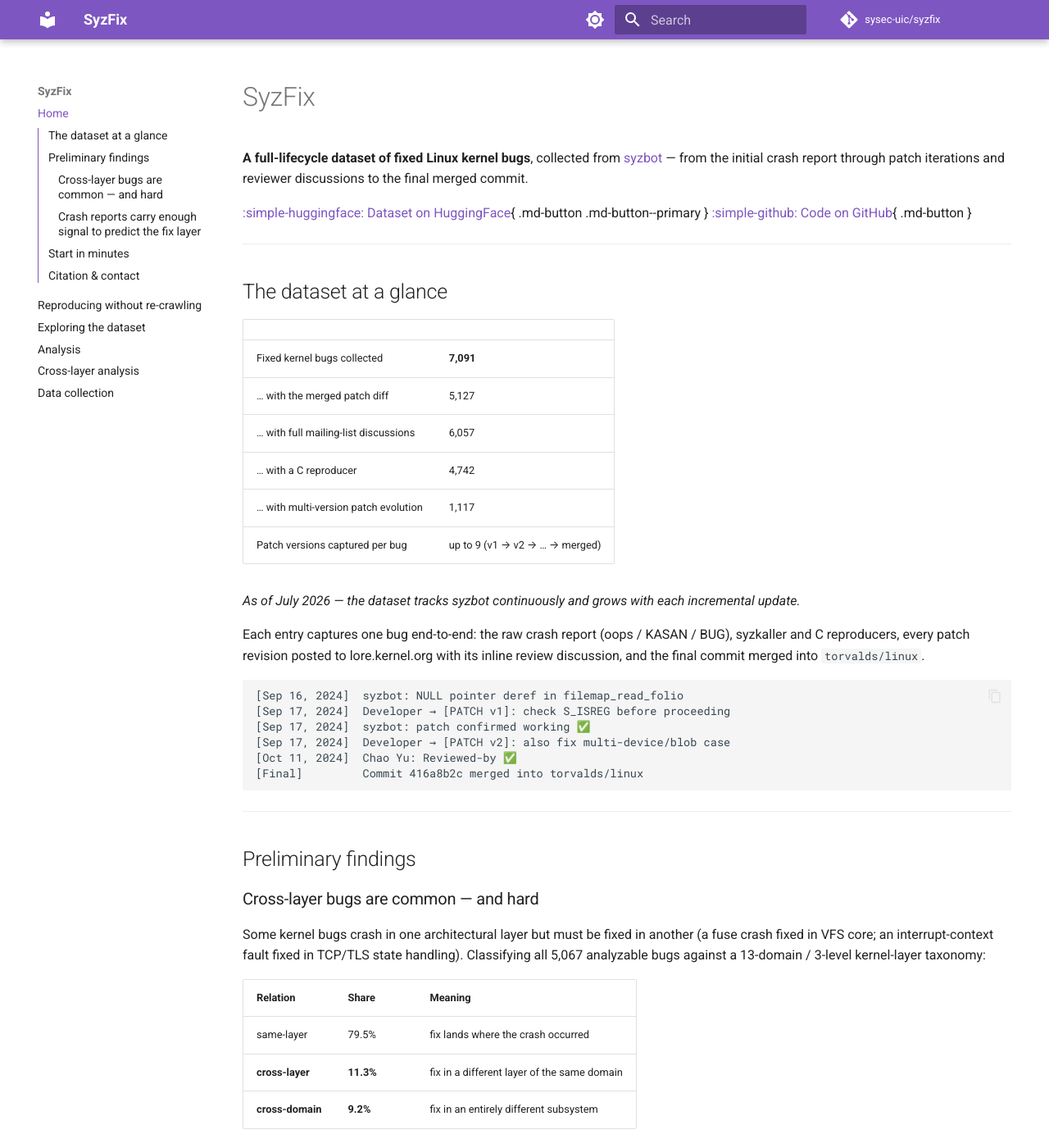
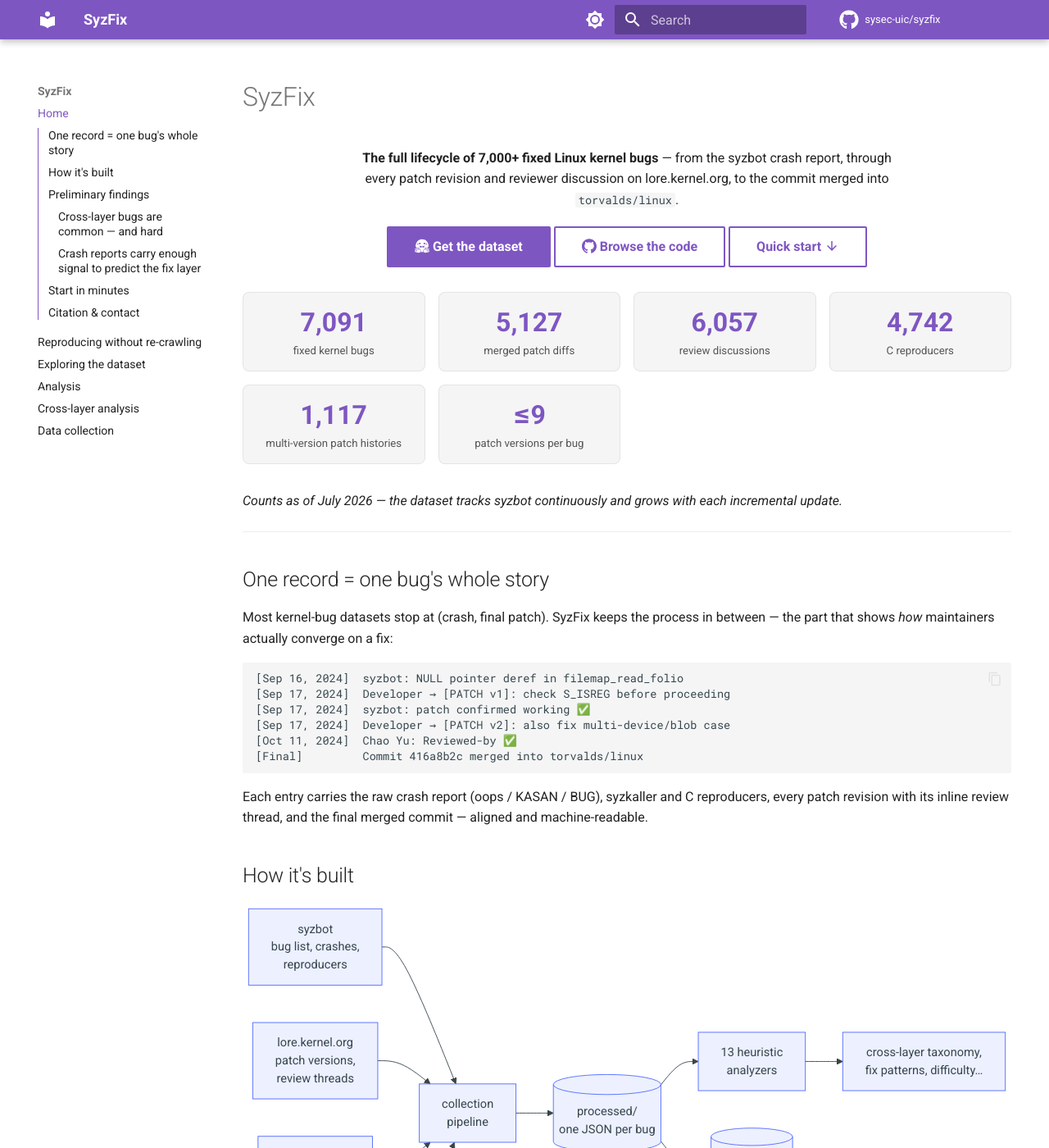
Before and after one commit to sysec-uic/SyzFix, an MkDocs documentation site: the page built from docs/index.md, in a window 1280 px wide and 1400 px high. Shown: the whole window at 82% size. Built offline with MkDocs 1.6.1 and Material for MkDocs 9.7.7, drawn with Linux system fonts in a browser that asks for light colours; comment, search, counter and statistics services are not loaded; some of the changed text lies outside the part shown.

Commit message:
feat: cron wrapper for scheduled updates + landing-page overhaul
- dataset.update now exits after the crawl when no new bugs landed (one API
  request), so a scheduled run is nearly free; --force-upload still rebuilds
  and uploads, --dry-run still walks the remaining steps.
- scripts/cron_update.sh wraps the update for cron on the data-holding
  machine (SYZFIX_PYTHON / SYZFIX_HF_REPO overrides, logs to
  dataset/data/cron_update.log); docs/collection.md documents the schedule
  line and why GitHub Actions is the wrong place for it (stateless runners
  would restore + re-upload the full corpus every run).
- Landing page: stat tiles (custom CSS grid), mermaid pipeline diagram,
  the iteration-timeline figure, findings tables, quick start, and a grid
  of doc cards; mkdocs.yml gains attr_list/md_in_html/emoji/mermaid and
  extra.css.

Co-Authored-By: Claude Fable 5 <noreply@anthropic.com>

````diff
--- a/docs/index.md
+++ b/docs/index.md
@@ -1,33 +1,36 @@
 # SyzFix
 
-**A full-lifecycle dataset of fixed Linux kernel bugs**, collected from
-[syzbot](https://syzkaller.appspot.com/upstream/fixed) — from the initial crash
-report through patch iterations and reviewer discussions to the final merged
-commit.
+<div class="sf-hero" markdown>
 
-[:simple-huggingface: Dataset on HuggingFace](https://huggingface.co/datasets/xiaoguangwang/syzfix-dataset){ .md-button .md-button--primary }
-[:simple-github: Code on GitHub](https://github.com/sysec-uic/syzfix){ .md-button }
+**The full lifecycle of 7,000+ fixed Linux kernel bugs** — from the syzbot
+crash report, through every patch revision and reviewer discussion on
+lore.kernel.org, to the commit merged into `torvalds/linux`.
+
+[:simple-huggingface: Get the dataset](https://huggingface.co/datasets/xiaoguangwang/syzfix-dataset){ .md-button .md-button--primary }
+[:simple-github: Browse the code](https://github.com/sysec-uic/syzfix){ .md-button }
+[Quick start :material-arrow-down:](#start-in-minutes){ .md-button }
+
+</div>
+
+<div class="sf-stats" markdown>
+  <div class="sf-stat"><span class="num">7,091</span><span class="label">fixed kernel bugs</span></div>
+  <div class="sf-stat"><span class="num">5,127</span><span class="label">merged patch diffs</span></div>
+  <div class="sf-stat"><span class="num">6,057</span><span class="label">review discussions</span></div>
+  <div class="sf-stat"><span class="num">4,742</span><span class="label">C reproducers</span></div>
+  <div class="sf-stat"><span class="num">1,117</span><span class="label">multi-version patch histories</span></div>
+  <div class="sf-stat"><span class="num">≤9</span><span class="label">patch versions per bug</span></div>
+</div>
+
+*Counts as of July 2026 — the dataset tracks syzbot continuously and grows
+with each incremental update.*
 
 ---
 
-## The dataset at a glance
+## One record = one bug's whole story
 
-| | |
-|---|---|
-| Fixed kernel bugs collected | **7,091** |
-| … with the merged patch diff | 5,127 |
-| … with full mailing-list discussions | 6,057 |
-| … with a C reproducer | 4,742 |
-| … with multi-version patch evolution | 1,117 |
-| Patch versions captured per bug | up to 9 (v1 → v2 → … → merged) |
-
-*As of July 2026 — the dataset tracks syzbot continuously and grows with each
-incremental update.*
-
-Each entry captures one bug end-to-end: the raw crash report (oops / KASAN /
-BUG), syzkaller and C reproducers, every patch revision posted to
-lore.kernel.org with its inline review discussion, and the final commit merged
-into `torvalds/linux`.
+Most kernel-bug datasets stop at (crash, final patch). SyzFix keeps the
+process in between — the part that shows *how* maintainers actually converge
+on a fix:
 
 ```
 [Sep 16, 2024]  syzbot: NULL pointer deref in filemap_read_folio
@@ -38,7 +41,34 @@ into `torvalds/linux`.
 [Final]         Commit 416a8b2c merged into torvalds/linux
 ```
 
----
+Each entry carries the raw crash report (oops / KASAN / BUG), syzkaller and C
+reproducers, every patch revision with its inline review thread, and the
+final merged commit — aligned and machine-readable.
+
+## How it's built
+
+```mermaid
+flowchart LR
+    SYZ["syzbot<br/>bug list, crashes,<br/>reproducers"] --> P[collection<br/>pipeline]
+    LORE["lore.kernel.org<br/>patch versions,<br/>review threads"] --> P
+    GIT["git.kernel.org<br/>merged diffs"] --> P
+    PW["patchwork<br/>series fallback"] --> P
+    P --> PROC[("processed/<br/>one JSON per bug")]
+    PROC --> AN["13 heuristic<br/>analyzers"]
+    PROC --> HF[("HuggingFace<br/>Hub")]
+    AN --> STATS["cross-layer taxonomy,<br/>fix patterns, difficulty…"]
+```
+
+The pipeline is resumable and incremental: a weekly
+`python -m dataset.update` pulls only the bugs fixed since the last run and
+pushes the refreshed dataset to HuggingFace.
+[Data collection →](collection.md)
+
+![Average patch-iteration duration per year, stacked by revision stage, with the number of analyzed bugs overlaid](assets/iteration_timeline.png)
+
+*Average time spent in each revision stage (report → v1 → v2 → …) per year,
+with the volume of analyzed bugs overlaid. Fix turnaround has dropped from
+hundreds of days in syzbot's early years to weeks.*
 
 ## Preliminary findings
 
@@ -73,8 +103,6 @@ predicts the *(domain, layer)* where the fix will land:
 Top-3 covering 94% of bugs means a predicted layer prior can cut the search
 space for downstream patch-localization agents by an order of magnitude.
 
----
-
 ## Start in minutes
 
 ```bash
@@ -88,10 +116,22 @@ python -m dataset.view build-index
 python -m dataset.view list
 ```
 
-See [Reproducing without re-crawling](reproducing.md) for the full guide, or
-[Data collection](collection.md) to re-crawl from scratch.
+<div class="grid cards" markdown>
 
----
+- :material-download: **[Reproducing](reproducing.md)** — use the pre-built
+  HF dataset, no crawling required
+- :material-magnify: **[Exploring](exploring.md)** — browse, search, and
+  inspect individual bugs from the CLI
+- :material-chart-box: **[Analysis](analysis.md)** — 13 heuristic analyzers
+  over the full corpus
+- :material-layers-triple: **[Cross-layer](cross_layer.md)** — taxonomy,
+  stack-overlap verification, hard-case mining
+- :material-cloud-download: **[Collection](collection.md)** — the crawl
+  pipeline, rate limits, incremental updates
+- :simple-huggingface: **[Dataset card](https://huggingface.co/datasets/xiaoguangwang/syzfix-dataset)**
+  — schema, splits, and download options
+
+</div>
 
 ## Citation & contact
 
--- /dev/null
+++ b/docs/stylesheets/extra.css
@@ -0,0 +1,37 @@
+/* Landing-page stat tiles */
+.sf-stats {
+  display: grid;
+  grid-template-columns: repeat(auto-fit, minmax(9.5rem, 1fr));
+  gap: 0.8rem;
+  margin: 1.2rem 0 1.6rem;
+}
+.sf-stat {
+  border: 1px solid var(--md-default-fg-color--lightest);
+  border-radius: 0.4rem;
+  padding: 0.9rem 0.6rem 0.7rem;
+  text-align: center;
+  background: var(--md-code-bg-color);
+}
+.sf-stat .num {
+  display: block;
+  font-size: 1.6rem;
+  font-weight: 700;
+  color: var(--md-primary-fg-color);
+  line-height: 1.15;
+}
+.sf-stat .label {
+  display: block;
+  margin-top: 0.25rem;
+  font-size: 0.66rem;
+  opacity: 0.75;
+}
+
+/* Slightly tighter hero */
+.sf-hero {
+  text-align: center;
+  margin: 0.5rem 0 1.5rem;
+}
+.sf-hero p {
+  max-width: 34rem;
+  margin: 0.6rem auto 1rem;
+}
--- a/mkdocs.yml
+++ b/mkdocs.yml
@@ -24,12 +24,26 @@ theme:
     - navigation.top
     - content.code.copy
     - toc.integrate
+  icon:
+    repo: fontawesome/brands/github
+
+extra_css:
+  - stylesheets/extra.css
 
 markdown_extensions:
   - admonition
+  - attr_list
+  - md_in_html
   - tables
   - pymdownx.highlight
-  - pymdownx.superfences
+  - pymdownx.emoji:
+      emoji_index: !!python/name:material.extensions.emoji.twemoji
+      emoji_generator: !!python/name:material.extensions.emoji.to_svg
+  - pymdownx.superfences:
+      custom_fences:
+        - name: mermaid
+          class: mermaid
+          format: !!python/name:pymdownx.superfences.fence_code_format
   - toc:
       permalink: true
 
````
Also changed, not shown: docs/collection.md (+14 -0 lines), docs/assets/iteration_timeline.png (added), 2 other files.
